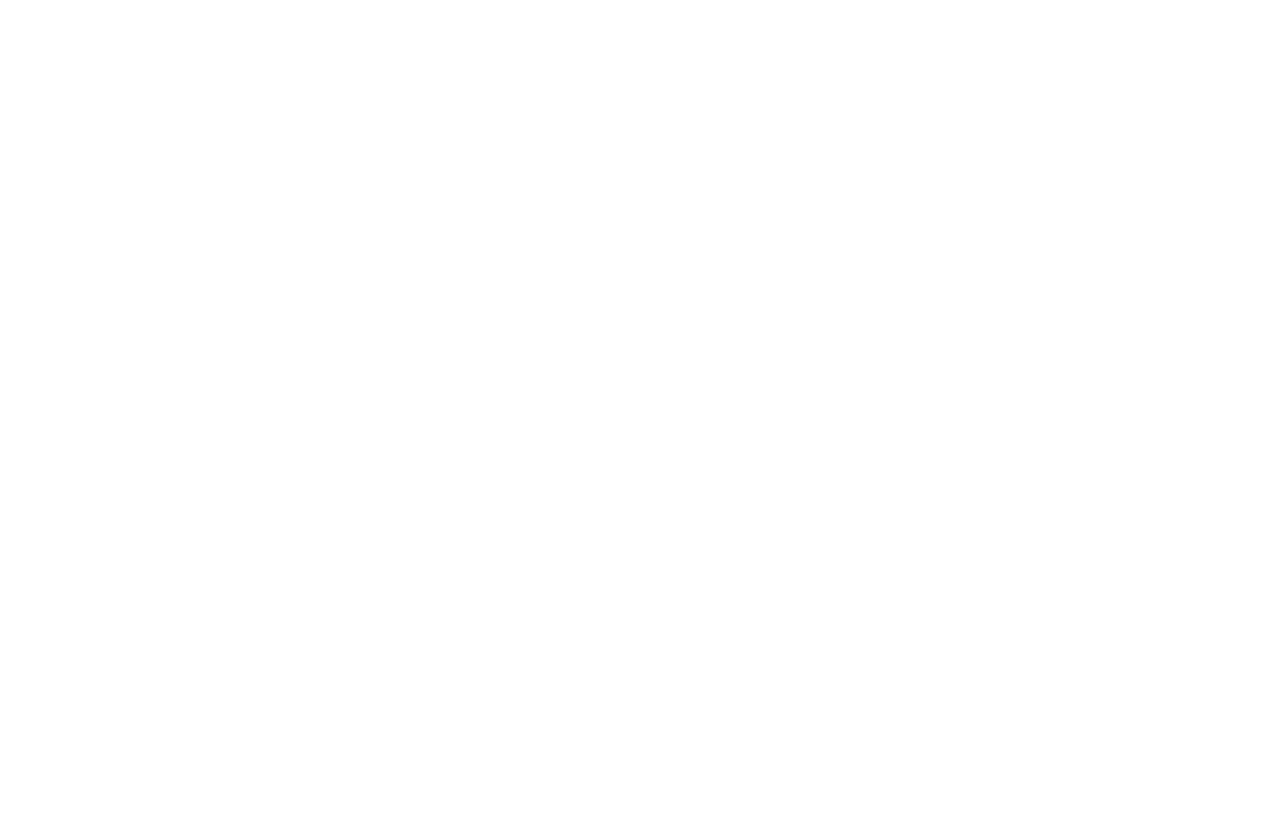
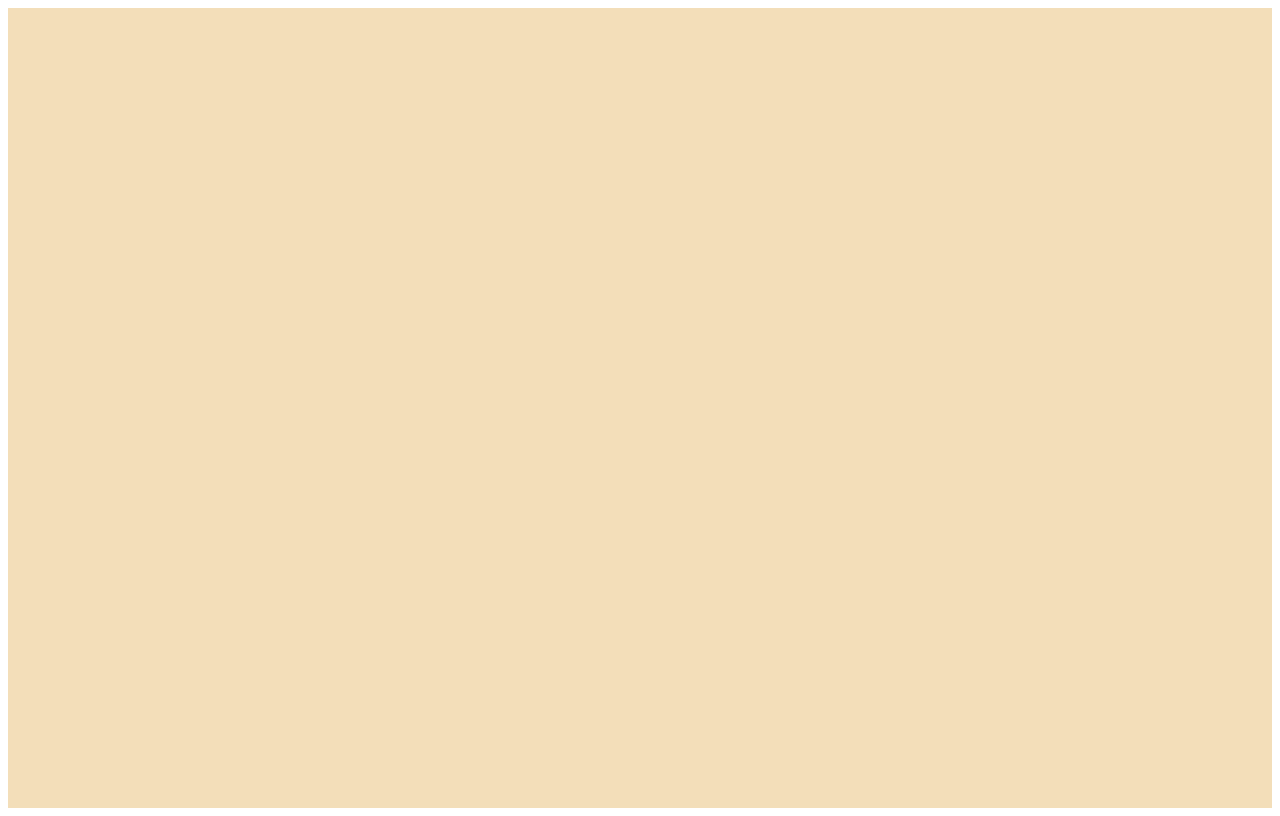
Before and after one commit to omizu704/web-portfolio-yumi, a plain HTML site: page public/index.html in a window 1280 px wide. Drawn offline with Linux system fonts and the light colour scheme.

Commit message:
Update main.css

```diff
--- a/public/assets/main.css
+++ b/public/assets/main.css
@@ -32,4 +32,7 @@ a:hover {
 /* ===== COMMON PARTS END ===== */
 
 /* ===== OVERALL BEGIN ===== */
-...ここは後ほど自分で入力していきます。/* ===== OVERALL END ===== */;
+.page-cover {
+  min-height: 100vh;
+}
+/* ===== OVERALL END ===== */
```
